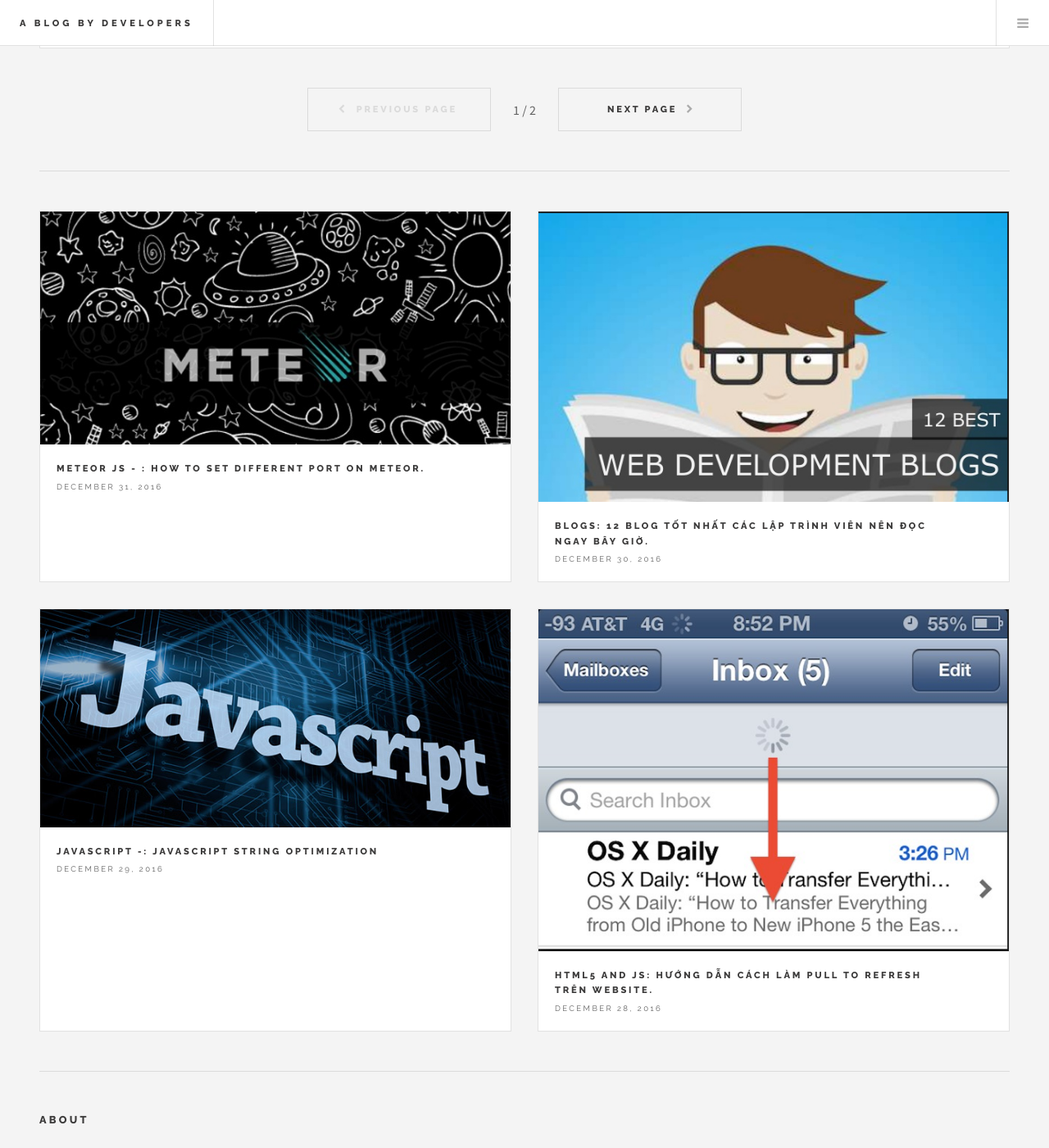
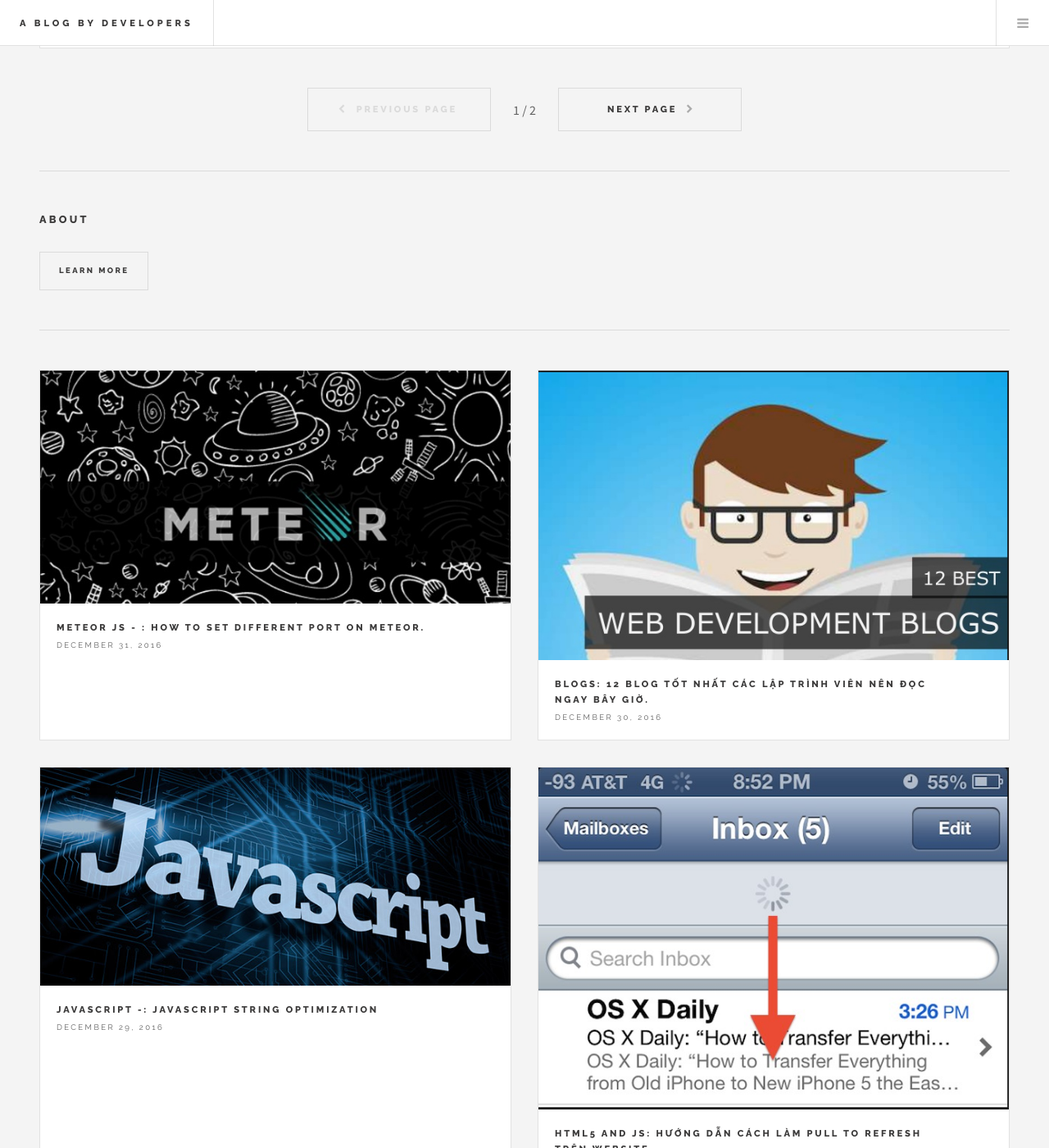
Before and after one commit to mydaughter/mydaughter.github.io, a Jekyll site: the page built from index.html, in a window 1280 px wide and 1400 px high, scrolled down 4837 px. Shown: the whole window at 82% size. Built offline with Jekyll 4.4.1, drawn with Linux system fonts in a browser that asks for light colours; the list of posts is cut into pages by our own code.

Commit message:
Update main.html
MaiLam edit file main.html in folder _layout

```diff
--- a/_layouts/main.html
+++ b/_layouts/main.html
@@ -39,13 +39,11 @@
 						<!-- Intro -->
 						{% include intro.html %}
 
+						<!-- About -->
+					  	{% include about.html %}
+
 						<!-- Mini Posts -->
 						{% include miniposts.html %}
-
-						<!-- Posts List -->
-
-						<!-- About -->
-					  {% include about.html %}
 
 						<!-- Footer -->
 						{% include footer.html %}
```
